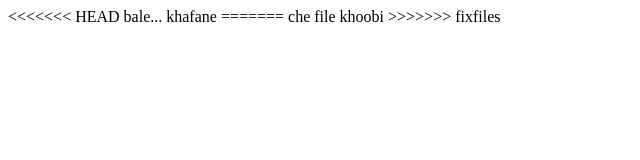
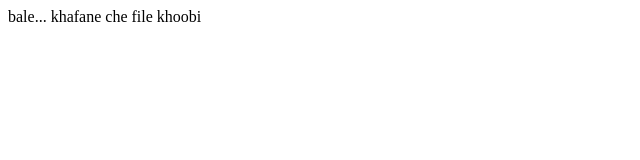
Before and after one commit to mehdi1400/test, a plain HTML site: page 1.html in a window 1280 px wide. Shown: the whole page, without its empty margins (0-640 px from the left). Drawn offline with Linux system fonts and the light colour scheme.

Commit message:
Edit Confilict

```diff
--- a/1.html
+++ b/1.html
@@ -1,7 +1,4 @@
 <html>
-<<<<<<< HEAD
 bale... khafane
-=======
 che file khoobi
->>>>>>> fixfiles
 </html>
```
